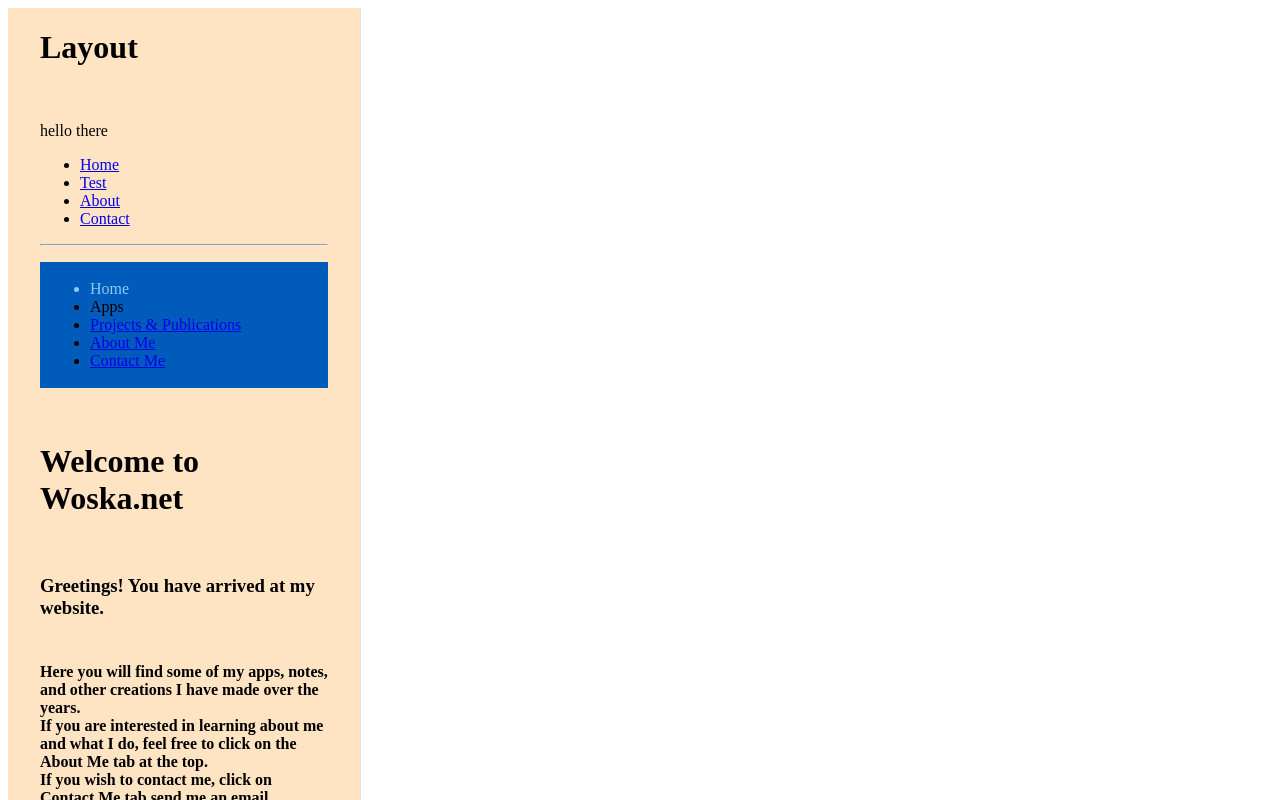
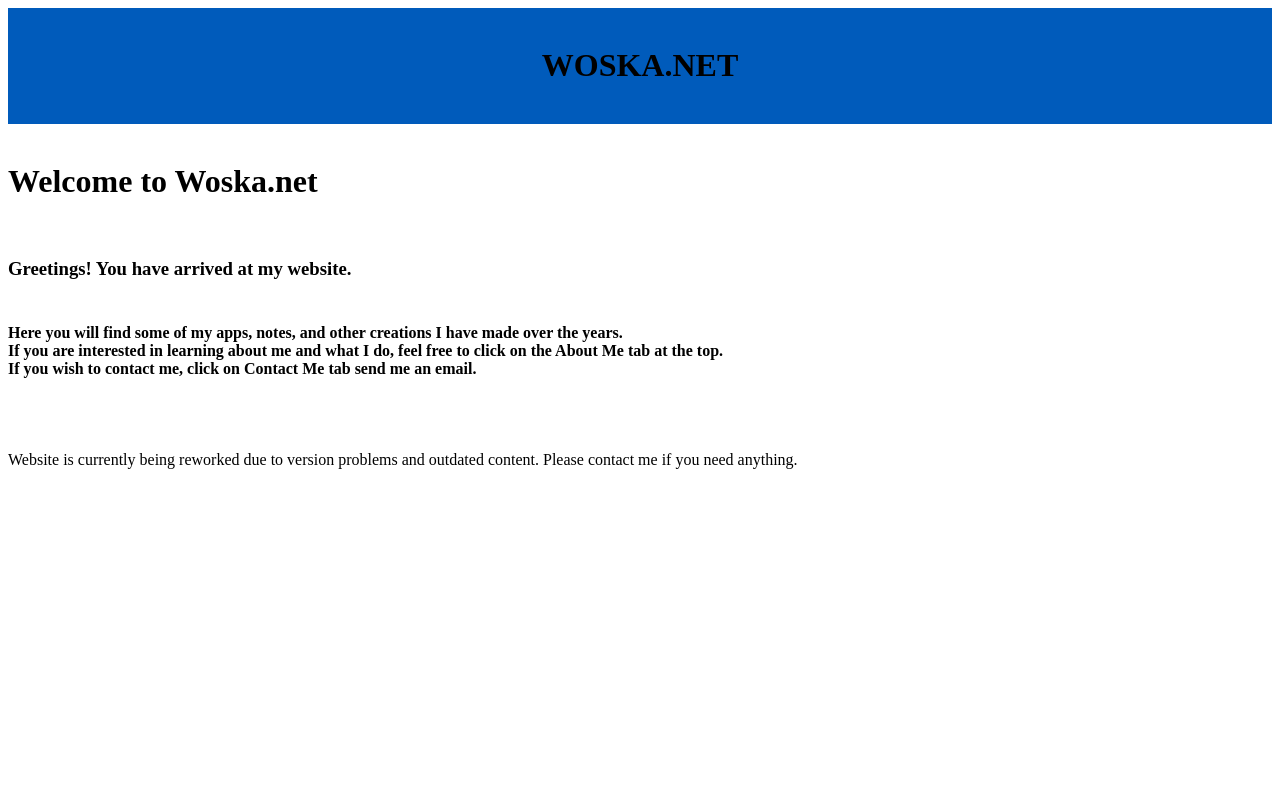
Before and after one commit to agwoska/woska.net-v2, a React app: page / in a window 1280 px wide. Shown: the top 800 px of the page. Built offline with nearby package versions, Linux system fonts and the light colour scheme.

Commit message:
Bring back home screen

```diff
--- a/src/app/App.js
+++ b/src/app/App.js
@@ -54,9 +54,10 @@
   return (
     <BrowserRouter>
     <Routes>
-      <Route path="/" element={<Layout />}>
+      <Route path="/" element={<Home />}>
         <Route index element={<Home />} />
         <Route path="/test" element={<Test />} />
+        {/* Disable below in production as Nginx will handle it */}
         <Route path="*" element={<h1>Not Found</h1>} />
       </Route>
     </Routes>
@@ -64,37 +65,37 @@
   );
 }
 
-function Layout() {
-  return (
-    <>
-    <div id="sidebar">
-        <div>
-          <h1>Layout</h1>
-          <br />
-          <p>hello there</p>
+// function Layout() {
+//   return (
+//     <>
+//     <div id="sidebar">
+//         <div>
+//           <h1>Layout</h1>
+//           <br />
+//           <p>hello there</p>
 
-          <nav>
-            <ul>
-              <li>
-                <a href="/">Home</a>
-              </li>
-              <li>
-                <Link to="/test">Test</Link>
-              </li>
-              <li>
-                <a href="/test">About</a>
-              </li>
-              <li>
-                <a href="/contact">Contact</a>
-              </li>
-            </ul>
-          </nav>
-          <hr />
-          <Outlet />
-        </div>
-    </div>
-    </>
-  );
-}
+//           <nav>
+//             <ul>
+//               <li>
+//                 <a href="/">Home</a>
+//               </li>
+//               <li>
+//                 <Link to="/test">Test</Link>
+//               </li>
+//               <li>
+//                 <a href="/test">About</a>
+//               </li>
+//               <li>
+//                 <a href="/contact">Contact</a>
+//               </li>
+//             </ul>
+//           </nav>
+//           <hr />
+//           <Outlet />
+//         </div>
+//     </div>
+//     </>
+//   );
+// }
 
 export default App;
--- /dev/null
+++ b/src/app/Bar.js
@@ -0,0 +1,9 @@
+import React from 'react';
+
+const Bar = () => (
+    <div id="bar">
+        <h1>WOSKA.NET</h1>
+    </div>
+);
+
+export default Bar;
--- a/src/app/Home.js
+++ b/src/app/Home.js
@@ -1,5 +1,6 @@
 import React, { useEffect, useState } from 'react';
-import NavBar from './Navigate';
+// import NavBar from './Navigate';
+import Bar from './Bar';
 import '../css/animations.css';
 
 const Greetings = () => {
@@ -44,7 +45,7 @@
 function Home() {
   return (
     <>
-      <NavBar navTag={1} />
+      <Bar />
       <br />
       <Greetings />
       <br />
--- a/src/css/style.css
+++ b/src/css/style.css
@@ -1,12 +1,17 @@
-#sidebar {
-    width: 22rem;
-    background-color: bisque;
-    border-right: solid 1px #e3e3e3e3;
-    display: flex;
-    flex-direction: column;
+#bar {
+    text-align: center;
+    background-color: #005bbb;
+    padding: 18px 50px;
+    top: 0;
+    position: relative;
+    overflow: auto;
 }
 
-#sidebar > * {
-    padding-left: 2rem;
-    padding-right: 2rem;
+#bar > :active {
+    color: #88CCF1;
 }
+
+.homeNavigation {
+    animation-name: openNav;
+    animation-duration: 1s;
+}
```
